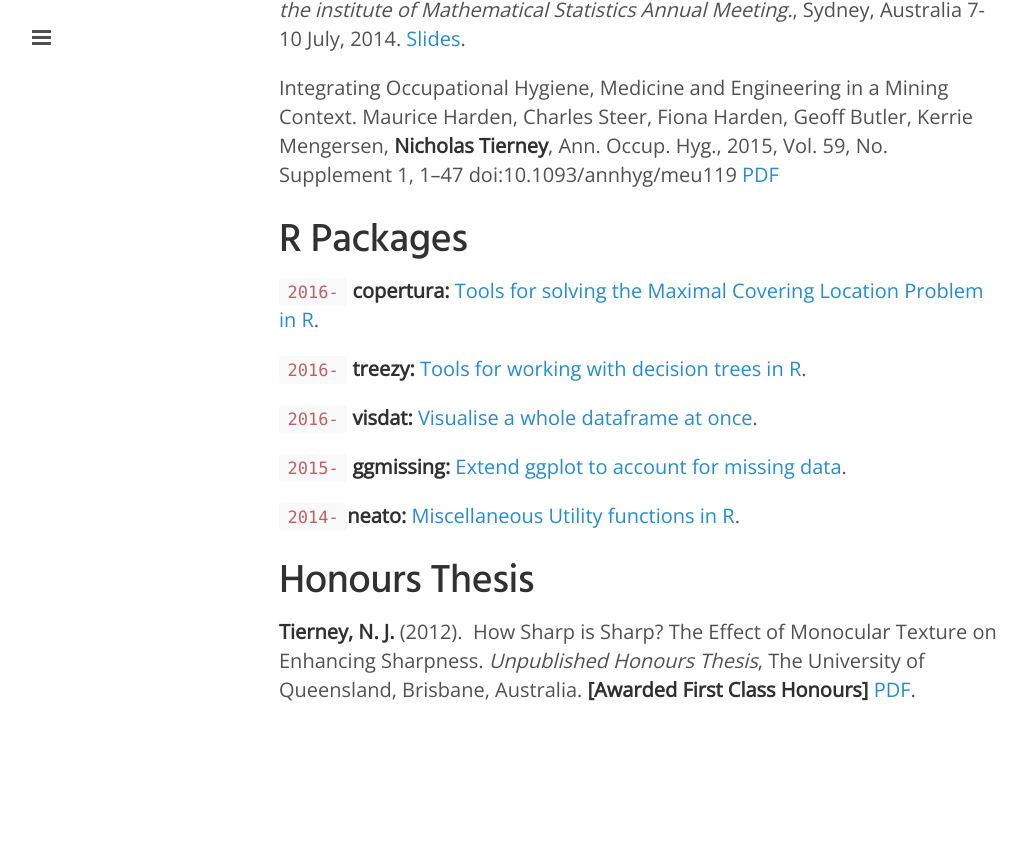
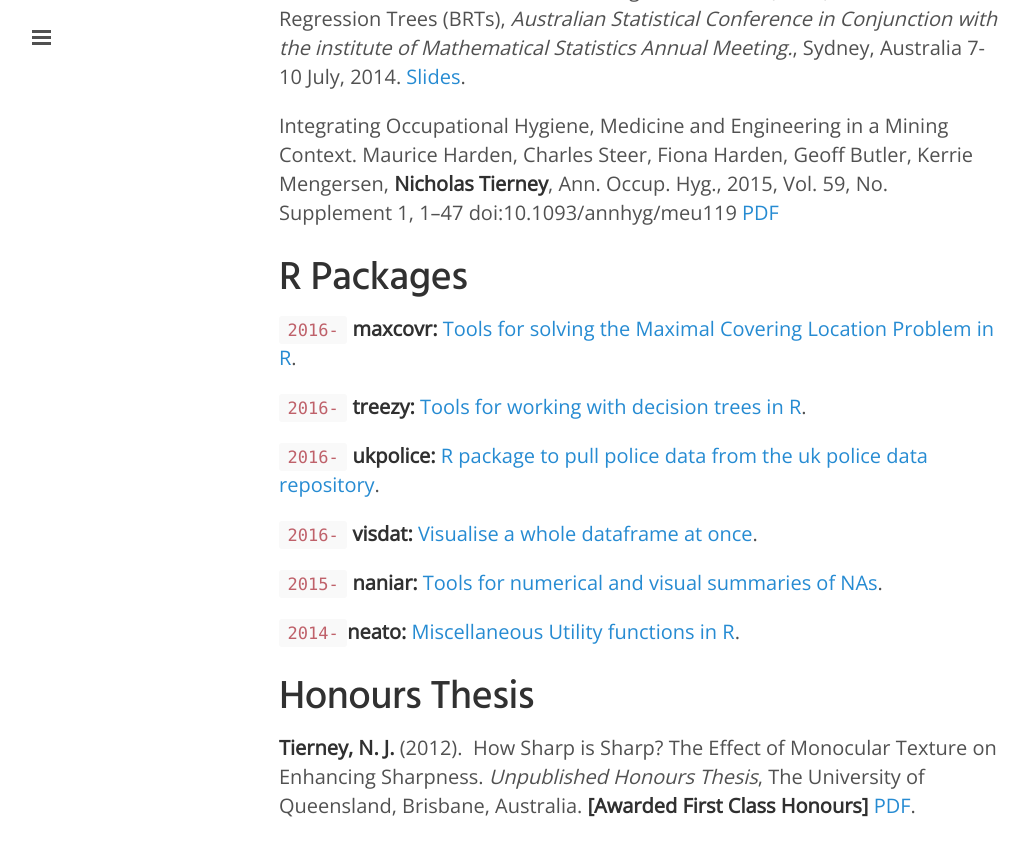
Before and after one commit to njtierney/njtierney.github.io, a Jekyll site: the page built from Publications.md, in a window 1280 px wide and 900 px high, scrolled down 1395 px. Shown: the top 856 px of the window, without its empty margins (1-1030 px from the left). Built offline with Jekyll 4.4.1, drawn with Linux system fonts in a browser that asks for light colours; before the commit the page ends 2179 px from its top, so only the background shows below that; some of the changed text lies outside the part shown.

Commit message:
update publications

```diff
--- a/Publications.md
+++ b/Publications.md
@@ -31,18 +34,20 @@ title: Publications
 
 **Tierney, N. J.**, Pitchforth, J., Mengersen, K. L, (2014) Understanding Missing Data: The Use of Classification and Regression Trees (CART), and Boosted Regression Trees (BRTs), _Australian Statistical Conference in Conjunction with the institute of Mathematical Statistics Annual Meeting._, Sydney, Australia 7-10 July, 2014. [Slides](https://speakerdeck.com/njtierney/understanding-missing-data-the-use-of-classification-and-regression-trees-and-boosted-regression-trees).
 
-Integrating Occupational Hygiene, Medicine and Engineering in a Mining Context. Maurice Harden, Charles Steer, Fiona Harden, Geoff Butler, Kerrie Mengersen, **Nicholas Tierney**, Ann. Occup. Hyg., 2015, Vol. 59, No. Supplement 1, 1–47 doi:10.1093/annhyg/meu119 [PDF](http://annhyg.oxfordjournals.org/content/59/suppl_1/1.full.pdf?etoc%20)
+Integrating Occupational Hygiene, Medicine and Engineering in a Mining Context. Maurice Harden, Charles Steer, Fiona Harden, Geoff Butler, Kerrie Mengersen, **Nicholas Tierney**, Ann. Occup. Hyg., 2015, Vol. 59, No. Supplement 1, 1–47 doi:10.1093/annhyg/meu119 [PDF](http://annhyg.oxfordjournals.org/content/59/suppl_1/1.full.pdf?etoc%20)
 
 # R Packages
 
 
-`2016-` [__copertura:__ Tools for solving the Maximal Covering Location Problem in R](https://github.com/njtierney/copertura).
+`2016-` [__maxcovr:__ Tools for solving the Maximal Covering Location Problem in R](https://github.com/njtierney/maxcovr).
 
 `2016-` [__treezy:__ Tools for working with decision trees in R](https://github.com/njtierney/treezy).
 
+`2016-` [__ukpolice:__ R package to pull police data from the uk police data repository](https://github.com/njtierney/ukpolice).
+
 `2016-` [__visdat:__ Visualise a whole dataframe at once](https://github.com/njtierney/visdat).
 
-`2015-` [__ggmissing:__ Extend ggplot to account for missing data](https://github.com/njtierney/ggmissing).
+`2015-` [__naniar:__ Tools for numerical and visual summaries of NAs](https://github.com/njtierney/naniar).
 
 `2014-`[__neato:__ Miscellaneous Utility functions in R](https://github.com/njtierney/neato).
 
```
Also changed, not shown: other parts of Publications.md (+6 -3 lines), 2 other files.
